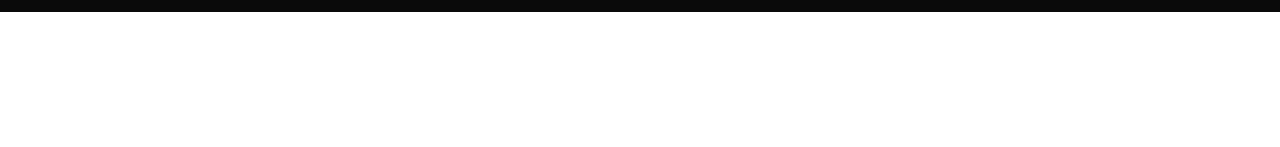
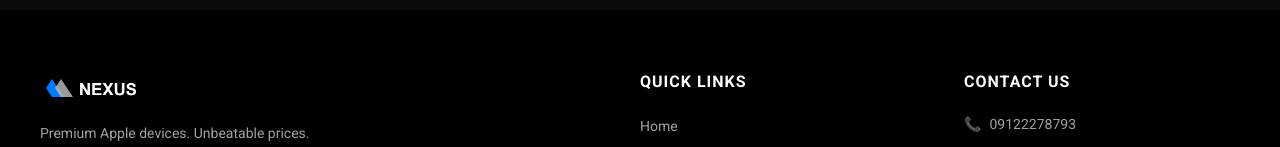
Before and after one commit to fortune-dev747/CAPSTONE-PROJECT-2, a React (Vite) app in the folder E-commerce/: page /products in a window 1280 px wide. Shown: the part 788-935 px from the top of the page. Before the commit the page ends 800 px from the top, so only its background shows below. Built offline with nearby package versions, Linux system fonts and the light colour scheme; no server answers.

Commit message:
added footer in the products page

```diff
--- a/E-commerce/src/pages/products/Products.jsx
+++ b/E-commerce/src/pages/products/Products.jsx
@@ -1,6 +1,7 @@
 import { useState, useEffect } from 'react'
 import { useCart } from '../checkout/CartContext'
 import { SearchBar } from './SearchBar'
+import { Footer } from '../../components/Footer'
 
 export function Products() {
   const [products, setProducts] = useState([])
@@ -122,6 +123,7 @@ export function Products() {
           </div>
         </div>
       </div>
+      <Footer />
     </>
   )
 }
--- a/E-commerce/src/pages/products/ProductsPage.jsx
+++ b/E-commerce/src/pages/products/ProductsPage.jsx
@@ -1,6 +1,7 @@
 import React from 'react'
 import { NavBar } from '../../components/NavBar'
 import { Products } from './Products'
+
 
 export function ProductsPage() {
     return (
```
